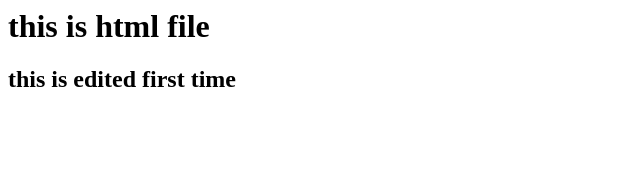
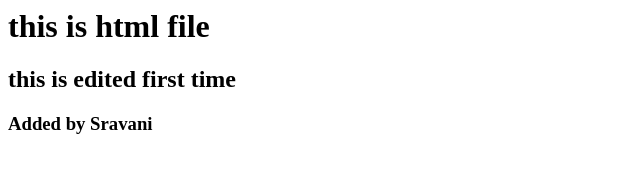
Before and after one commit to kattisravani/project1, a plain HTML site: page index.html in a window 1280 px wide. Shown: the whole page, without its empty margins (0-640 px from the left). Drawn offline with Linux system fonts and the light colour scheme.

Commit message:
Update index.html

```diff
--- a/index.html
+++ b/index.html
@@ -2,4 +2,5 @@
 <html>
 <h1>this is html file</h1>
 <h2>this is edited first time</h2>
+<h3>Added by Sravani</h3>
 </html>
```
